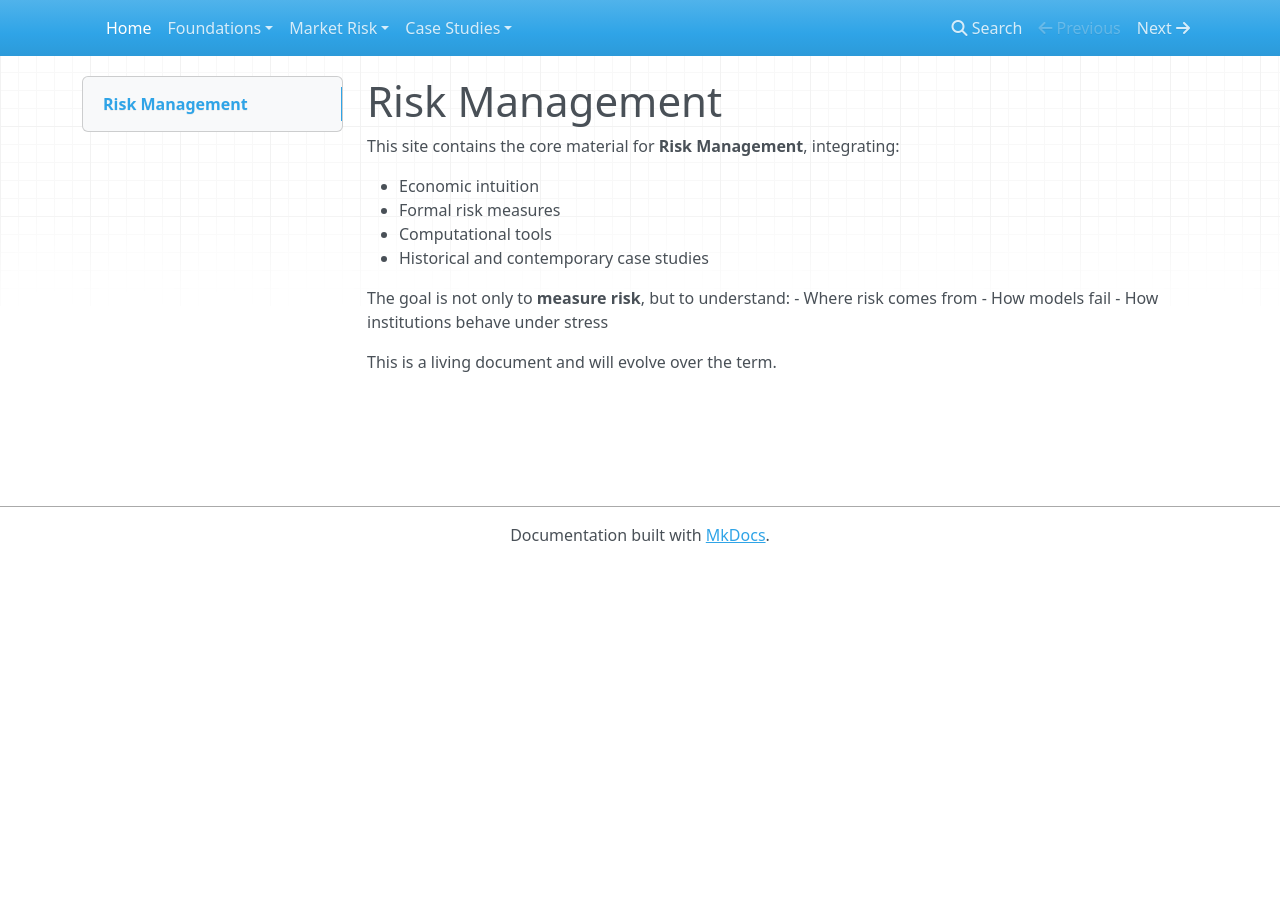
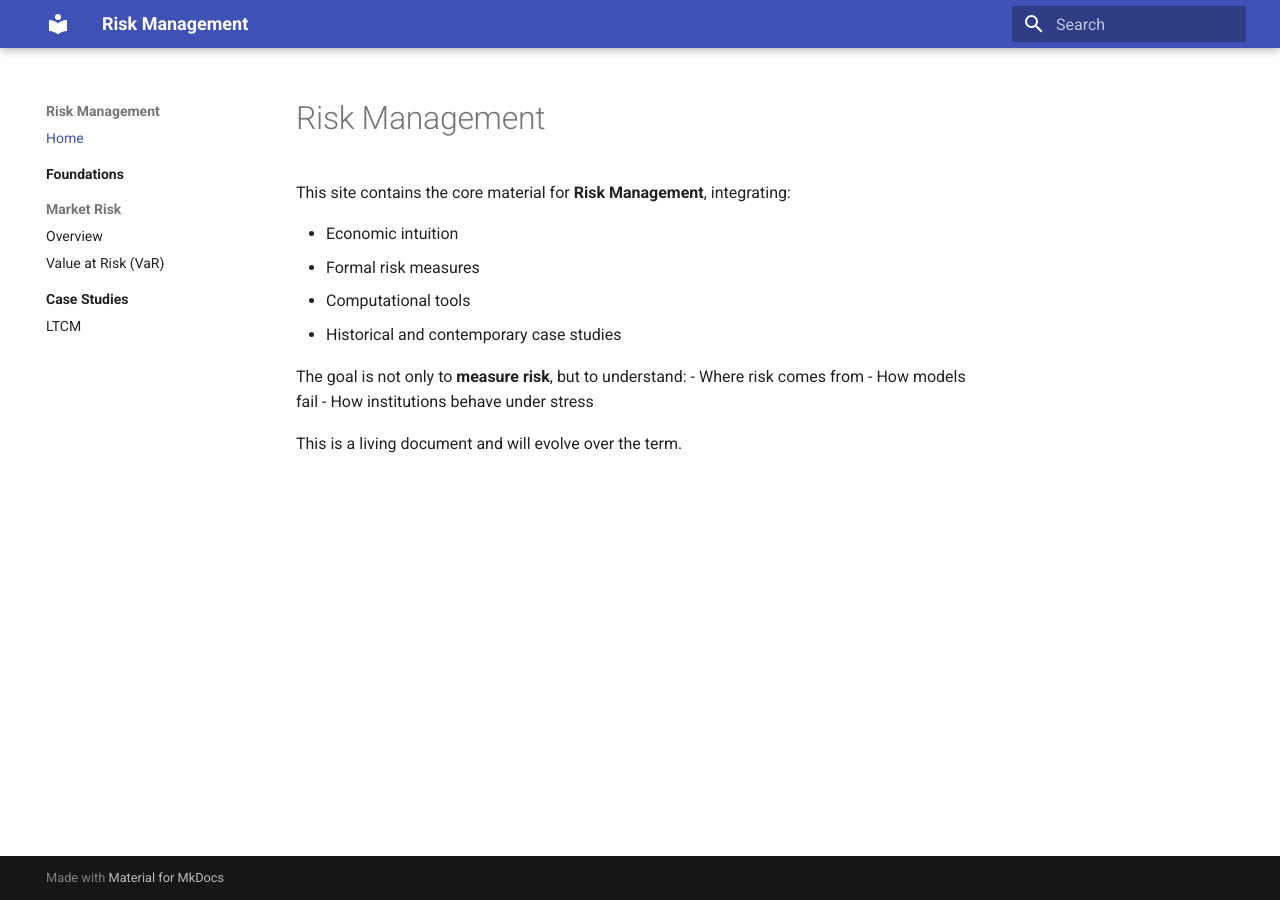
Before and after one commit to Prof-Smith/Risk-Management, an MkDocs documentation site: the page built from docs/index.md, in a window 1280 px wide. Built offline with MkDocs 1.6.1 and Material for MkDocs 9.7.7, drawn with Linux system fonts in a browser that asks for light colours; nearby versions of some CDN libraries.

Commit message:
Update mkdocs.yml

```diff
--- a/mkdocs.yml
+++ b/mkdocs.yml
@@ -1,3 +1,30 @@
+site_name: Risk Management
+site_description: Applied Risk Management — Concepts, Models, and Cases
+site_author: Zachary Smith
+site_url: https://prof-smith.github.io/Risk-Management/
+
+theme:
+  name: material
+  features:
+    - navigation.sections
+    - navigation.indexes
+    - navigation.instant
+    - search.highlight
+    - content.code.copy
+
+markdown_extensions:
+  - pymdownx.arithmatex:
+      generic: true
+  - pymdownx.highlight
+  - pymdownx.superfences
+  - pymdownx.details
+  - admonition
+  - toc:
+      permalink: true
+
+plugins:
+  - search
+
 nav:
   - Home: index.md
   - Foundations:
```
